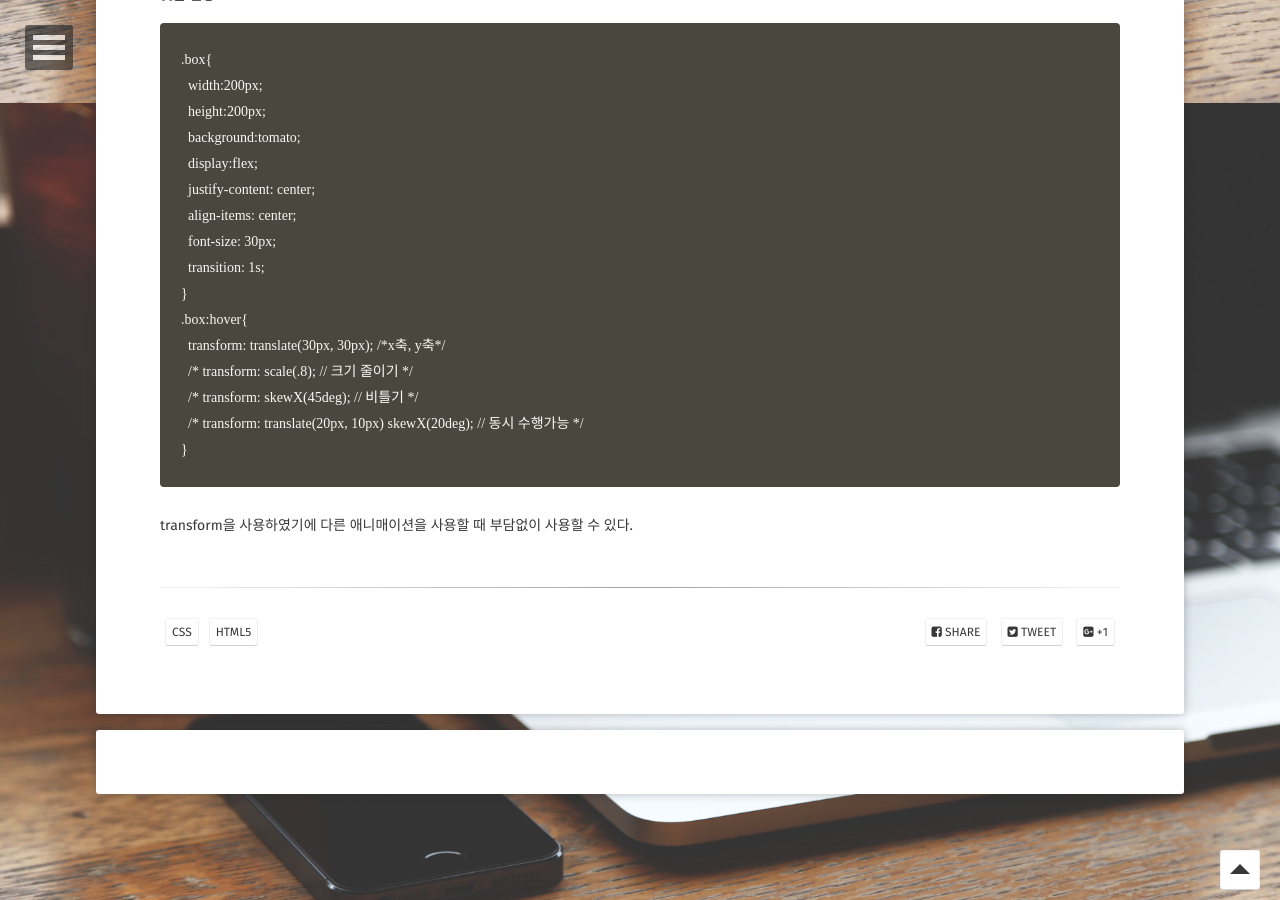
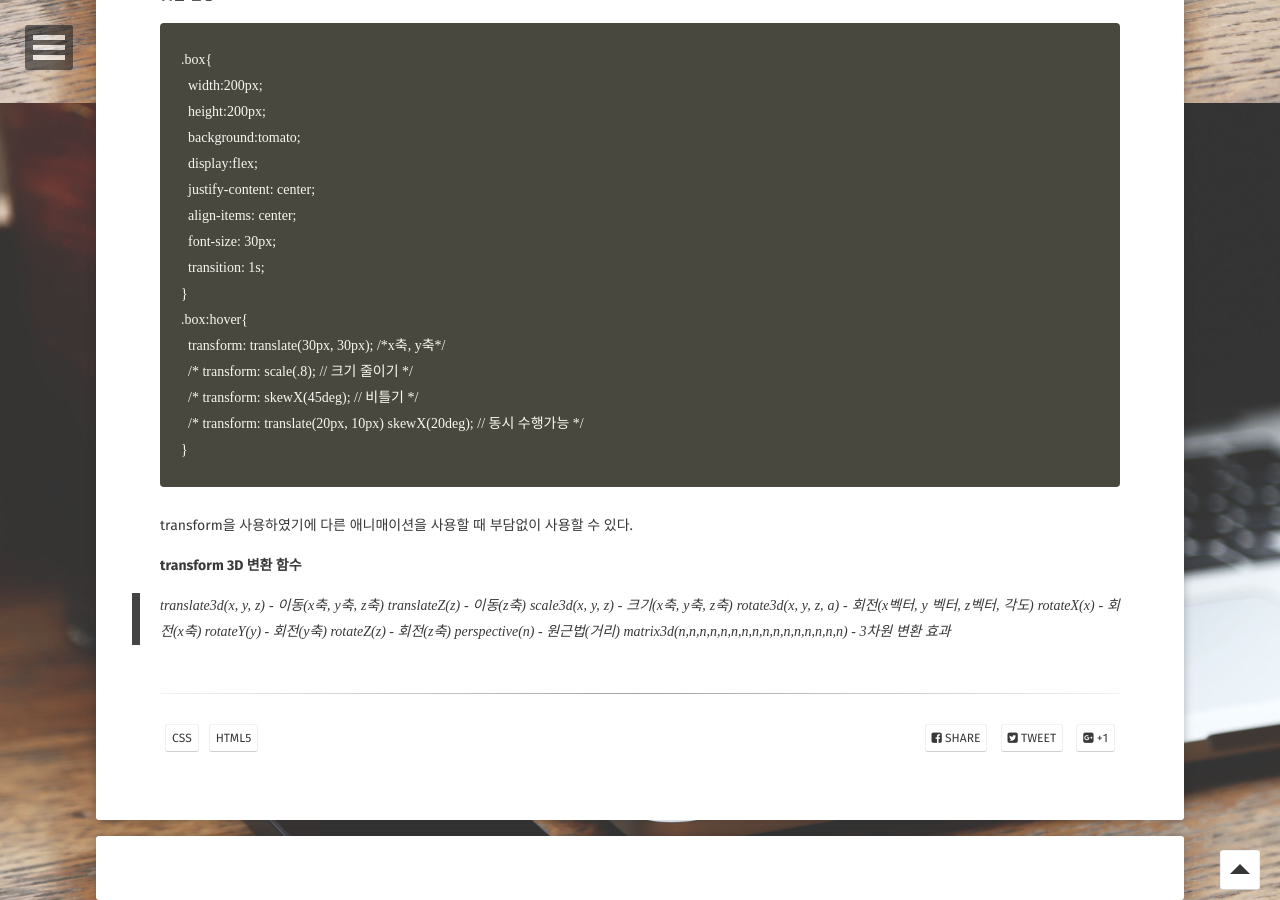
Before and after one commit to sum529-create/sum529-create.github.io, a Jekyll site: the page built from _posts/2021-05-05-transform.md, in a window 1280 px wide and 900 px high, scrolled down 1697 px. Built offline with Jekyll 4.4.1, drawn with Linux system fonts in a browser that asks for light colours; some web fonts are replaced; comment, search, counter and statistics services are not loaded.

Commit message:
Update 2021-05-05-transform.md

```diff
--- a/_posts/2021-05-05-transform.md
+++ b/_posts/2021-05-05-transform.md
@@ -100,3 +100,15 @@ position은 배치하고 끝내는 개념이기에 animation되는 것에 특화
 {% endhighlight %}
 
 transform을 사용하였기에 다른 애니매이션을 사용할 때 부담없이 사용할 수 있다.
+
+
+**transform 3D 변환 함수**
+> translate3d(x, y, z)                      - 이동(x축, y축, z축)
+> translateZ(z)                             - 이동(z축)
+> scale3d(x, y, z)                          - 크기(x축, y축, z축)
+> rotate3d(x, y, z, a)                      - 회전(x벡터, y 벡터, z벡터, 각도)
+> rotateX(x)                                - 회전(x축)
+> rotateY(y)                                - 회전(y축)
+> rotateZ(z)                                - 회전(z축)
+> perspective(n)                            - 원근법(거리)
+> matrix3d(n,n,n,n,n,n,n,n,n,n,n,n,n,n,n,n) - 3차원 변환 효과
```
